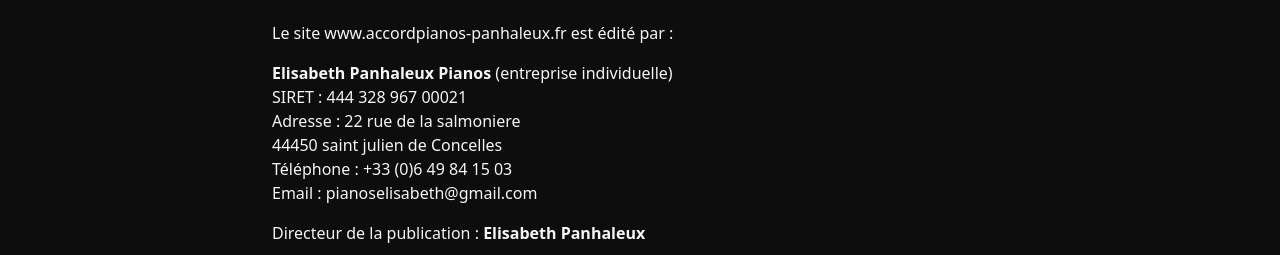
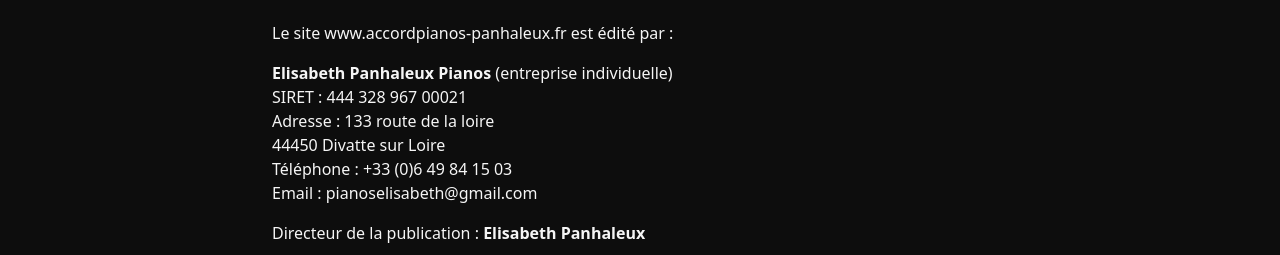
Before and after one commit to julien44830/AccordPiano, a Next.js app: page /mentionlegale in a window 1280 px wide. Shown: the part 400-655 px from the top of the page. Built offline with nearby package versions, Linux system fonts and the light colour scheme; a web font is replaced by a local one.

Commit message:
changement adresse dans mention legale

```diff
--- a/src/app/(site)/mentionlegale/MentionLegale.tsx
+++ b/src/app/(site)/mentionlegale/MentionLegale.tsx
@@ -5,8 +5,8 @@ const legalInfo = {
     companyName: "Elisabeth Panhaleux Pianos", // Nom commercial
     legalForm: "entreprise individuelle", // Forme juridique
     siret: "444 328 967 00021",
-    addressLine1: "22 rue de la salmoniere",
-    addressLine2: "44450 saint julien de Concelles",
+    addressLine1: "133 route de la loire",
+    addressLine2: "44450 Divatte sur Loire",
     phone: "+33 (0)6 49 84 15 03",
     email: "pianoselisabeth@gmail.com",
     directorName: "Elisabeth Panhaleux", // Directeur de la publication
```
